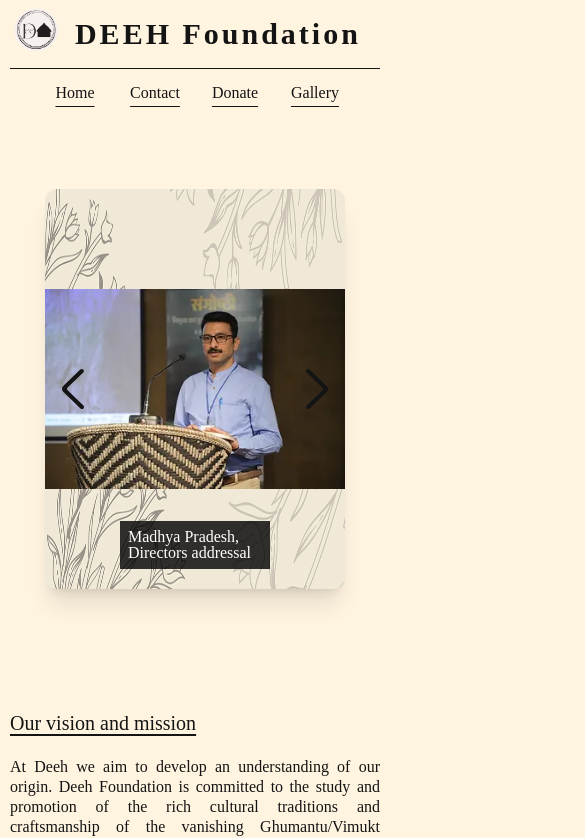
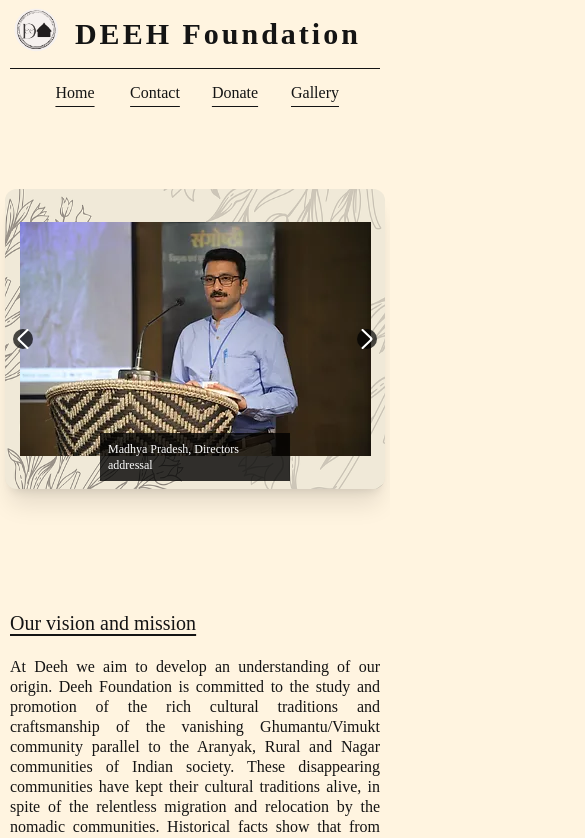
Before and after one commit to surbhitt/deeh, a React (Vite) app: page / in a window 390 px wide. Shown: the top 838 px of the page, 585 px wide, since content can reach past the window. Built offline with nearby package versions, Linux system fonts and the light colour scheme; a web font is replaced by a local one.

Commit message:
corrected css

```diff
--- a/src/components/donate.jsx
+++ b/src/components/donate.jsx
@@ -3,7 +3,11 @@ import React from 'react'
 export default function Donate() {
   return (
     <div className="flex flex-col m-10 mb-24 xs:w-[370px] md:w-[800px] mx-auto">
-      <div className="border border-solid m-10 xs:w-[300px] md:w-[500px] mx-auto p-10 text-center rounded-3xl bg-secondary bg-opacity-30">
+      <div className="border border-solid m-10 xs:w-[300px] md:w-[500px] mx-auto p-10 font-semibold text-center rounded-3xl relative">
+        <img
+          src="/donateflower.jpg"
+          className="absolute top-0 left-0 z-[-1] h-full rounded-3xl opacity-20"
+        />
         <h1 className="text-3xl italic mb-3">Donate</h1>
         <div>
           <h3>to support our cause,</h3>
--- a/src/components/home.jsx
+++ b/src/components/home.jsx
@@ -6,12 +6,12 @@ export default function Home() {
       <img
         src="backgroundfloral.png"
         style={{ clipPath: 'inset(0 50% 0 0)' }}
-        className="absolute z-[-1] top-1/2 left-[350px] opacity-70 h-96 md:hidden lg:inline"
+        className="absolute z-[-1] top-1/2 left-[350px] md:opacity-70 h-96 xs:hidden lg:inline"
       />
       <img
         src="backgroundfloral.png"
         style={{ clipPath: 'inset(0 0 0 50%)' }}
-        className="absolute z-[-1] top-1/2 right-[350px] opacity-70 h-96 md:hidden lg:inline"
+        className="absolute z-[-1] top-1/2 right-[350px] md:opacity-70 h-96 xs:hidden lg:inline"
       />
       <Carousel />
       <section className="xs:w-[370px] md:w-[800px] mx-auto py-10">
@@ -116,12 +116,15 @@ function Carousel() {
   }
 
   return (
-    <div className="flex relative items-center justify-center bg-tertiary-light bg-opacity-40 rounded-xl my-20 xs:w-[300px] md:w-[700px] h-[400px] mx-auto shadow-xl">
+    <div className="flex relative items-center justify-center bg-tertiary-light bg-opacity-40 rounded-xl my-20 xs:w-[380px] md:w-[700px] xs:h-[300px] md:h-[400px] mx-auto shadow-xl">
       <img
         src="/sildeshowborder.png"
         className="absolute z-[-1] w-full h-full rounded-xl"
       />
-      <button onClick={leftArrow} className="absolute left-2">
+      <button
+        onClick={leftArrow}
+        className="absolute left-2 bg-black bg-opacity-70 rounded-xl"
+      >
         <svg
           width="40px"
           height="40px"
@@ -129,8 +132,9 @@ function Carousel() {
           version="1.1"
           xmlns="http://www.w3.org/2000/svg"
           xmlns:xlink="http://www.w3.org/1999/xlink"
-          fill="#141414"
+          fill="#FFFFFF"
           transform="rotate(270)"
+          className="xs:w-5 xs:h-5 md:w-10 md:h-10"
         >
           <g id="SVGRepo_bgCarrier" stroke-width="0"></g>
           <g
@@ -139,7 +143,7 @@ function Carousel() {
             stroke-linejoin="round"
           ></g>
           <g id="SVGRepo_iconCarrier">
-            <title>arrow_up [#141414]</title> <desc>Created with Sketch.</desc>
+            <title>arrow_up [#FFFFFF]</title> <desc>Created with Sketch.</desc>
             <defs> </defs>
             <g
               id="Page-1"
@@ -151,12 +155,12 @@ function Carousel() {
               <g
                 id="Dribbble-Light-Preview"
                 transform="translate(-260.000000, -6684.000000)"
-                fill="#141414"
+                fill="#FFFFFF"
               >
                 <g id="icons" transform="translate(56.000000, 160.000000)">
                   <path
                     d="M223.707692,6534.63378 L223.707692,6534.63378 C224.097436,6534.22888 224.097436,6533.57338 223.707692,6533.16951 L215.444127,6524.60657 C214.66364,6523.79781 213.397472,6523.79781 212.616986,6524.60657 L204.29246,6533.23165 C203.906714,6533.6324 203.901717,6534.27962 204.282467,6534.68555 C204.671211,6535.10081 205.31179,6535.10495 205.70653,6534.69695 L213.323521,6526.80297 C213.714264,6526.39807 214.346848,6526.39807 214.737591,6526.80297 L222.294621,6534.63378 C222.684365,6535.03868 223.317949,6535.03868 223.707692,6534.63378"
-                    id="arrow_up-[#141414]"
+                    id="arrow_up-[#FFFFFF]"
                   ></path>
                 </g>
               </g>
@@ -168,12 +172,15 @@ function Carousel() {
       {slides.map((img, i) => (
         <div class={img.pos == slideNum ? 'flex flex-col' : 'hidden'}>
           <img src={img.link} alt={img.name} />
-          <div className="absolute bottom-5 text-white bg-black bg-opacity-80 p-2 left-1/2 -translate-x-1/2">
+          <div className="absolute xs:bottom-2 md:bottom-5 text-white bg-black bg-opacity-80 p-2 xs:text-xs md:text-base left-1/2 -translate-x-1/2">
             {img.loc}, {img.desc}
           </div>
         </div>
       ))}
-      <button onClick={rightArrow} className="absolute right-2">
+      <button
+        onClick={rightArrow}
+        className="absolute right-2 bg-black bg-opacity-70 rounded-xl"
+      >
         <svg
           width="40px"
           height="40px"
@@ -181,8 +188,9 @@ function Carousel() {
           version="1.1"
           xmlns="http://www.w3.org/2000/svg"
           xmlns:xlink="http://www.w3.org/1999/xlink"
-          fill="#141414"
+          fill="#FFFFFF"
           transform="rotate(90)"
+          className="xs:w-5 xs:h-5 md:w-10 md:h-10"
         >
           <g id="SVGRepo_bgCarrier" stroke-width="0"></g>
           <g
@@ -191,7 +199,7 @@ function Carousel() {
             stroke-linejoin="round"
           ></g>
           <g id="SVGRepo_iconCarrier">
-            <title>arrow_up [#141414]</title> <desc>Created with Sketch.</desc>
+            <title>arrow_up [#FFFFFF]</title> <desc>Created with Sketch.</desc>
             <defs> </defs>
             <g
               id="Page-1"
@@ -203,12 +211,12 @@ function Carousel() {
               <g
                 id="Dribbble-Light-Preview"
                 transform="translate(-260.000000, -6684.000000)"
-                fill="#141414"
+                fill="#FFFFFF"
               >
                 <g id="icons" transform="translate(56.000000, 160.000000)">
                   <path
                     d="M223.707692,6534.63378 L223.707692,6534.63378 C224.097436,6534.22888 224.097436,6533.57338 223.707692,6533.16951 L215.444127,6524.60657 C214.66364,6523.79781 213.397472,6523.79781 212.616986,6524.60657 L204.29246,6533.23165 C203.906714,6533.6324 203.901717,6534.27962 204.282467,6534.68555 C204.671211,6535.10081 205.31179,6535.10495 205.70653,6534.69695 L213.323521,6526.80297 C213.714264,6526.39807 214.346848,6526.39807 214.737591,6526.80297 L222.294621,6534.63378 C222.684365,6535.03868 223.317949,6535.03868 223.707692,6534.63378"
-                    id="arrow_up-[#141414]"
+                    id="arrow_up-[#FFFFFF]"
                   ></path>
                 </g>
               </g>
--- a/src/components/stickyNav.jsx
+++ b/src/components/stickyNav.jsx
@@ -33,35 +33,61 @@ export default function Navbar() {
     {
       label: 'Home',
       route: '/',
-      icon: <BiHomeAlt2 size={20} className="mt-[0.6rem]" />,
+      icon: (
+        <BiHomeAlt2
+          xs:size={10}
+          md:size={20}
+          className="xs:mt-[0.4rem] md:mt-[0.6rem]"
+        />
+      ),
     },
     {
       label: 'Contact',
       route: '/contact',
-      icon: <IoCallOutline size={20} className="mt-[0.6rem]" />,
+      icon: (
+        <IoCallOutline
+          xs:size={10}
+          md:size={20}
+          className="xs:mt-[0.4rem] md:mt-[0.6rem]"
+        />
+      ),
     },
     {
       label: 'Donate',
       route: '/donate',
-      icon: <AiOutlineHeart size={20} className="mt-[0.6rem]" />,
+      icon: (
+        <AiOutlineHeart
+          xs:size={10}
+          md:size={20}
+          className="xs:mt-[0.4rem] md:mt-[0.6rem]"
+        />
+      ),
     },
     {
       label: 'Gallery',
       route: '/gallery',
-      icon: <MdOutlineInsertPhoto size={20} className="mt-[0.6rem]" />,
+      icon: (
+        <MdOutlineInsertPhoto
+          xs:size={10}
+          md:size={20}
+          className="xs:mt-[0.4rem] md:mt-[0.6rem]"
+        />
+      ),
     },
   ]
 
   return (
     <div
-      className={`flex items-center space-x-14 justify-center h-24 w-full bg-tertiary-light bg-opacity-60 ${stickyClass}`}
+      className={`flex items-center xs:space-x-2 md:space-x-14 justify-center xs:h-16 md:h-24 w-full bg-tertiary-light bg-opacity-60 ${stickyClass}`}
     >
       {pages.map((link, i) => (
         <div className="flex items-center">
           <Link to={link.route}>
-            <button className="flex justify-center w-32 h-10 border border-primary bg-tertiary-light hover:bg-tertiary-dark rounded-xl">
+            <button className="flex justify-center xs:w-20 md:w-32 xs:h-7 md:h-10 xs:text-sm md:text-base border border-primary bg-tertiary-light hover:bg-tertiary-dark rounded-xl">
               {link.icon}
-              <div className="mt-[0.85rem] ml-2">{link.label}</div>
+              <div className="xs:mt-[0.3rem] md:mt-[0.55rem] ml-2">
+                {link.label}
+              </div>
             </button>
           </Link>
         </div>
```
Also changed, not shown: public/donateflower.jpg (added).
